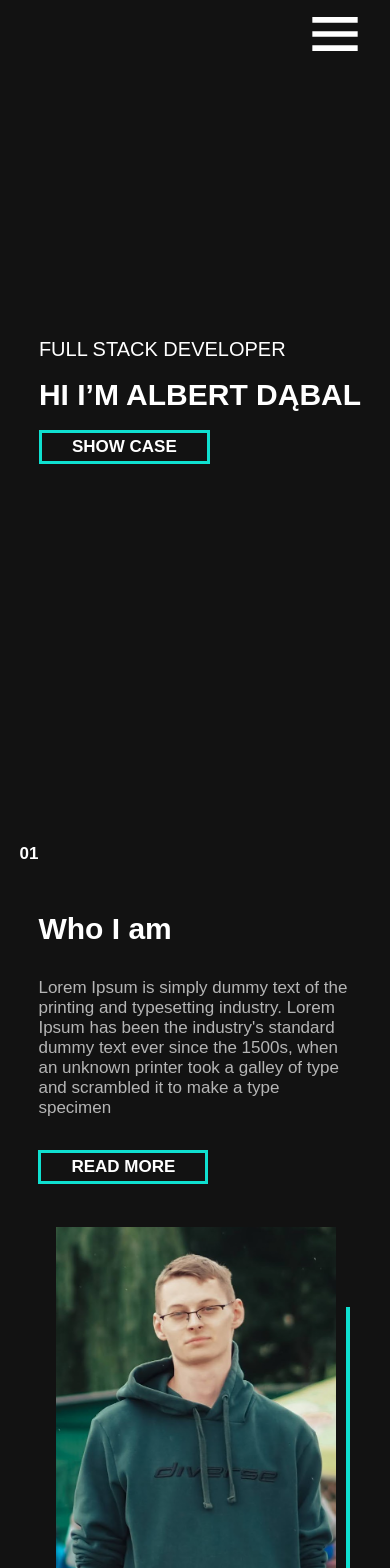
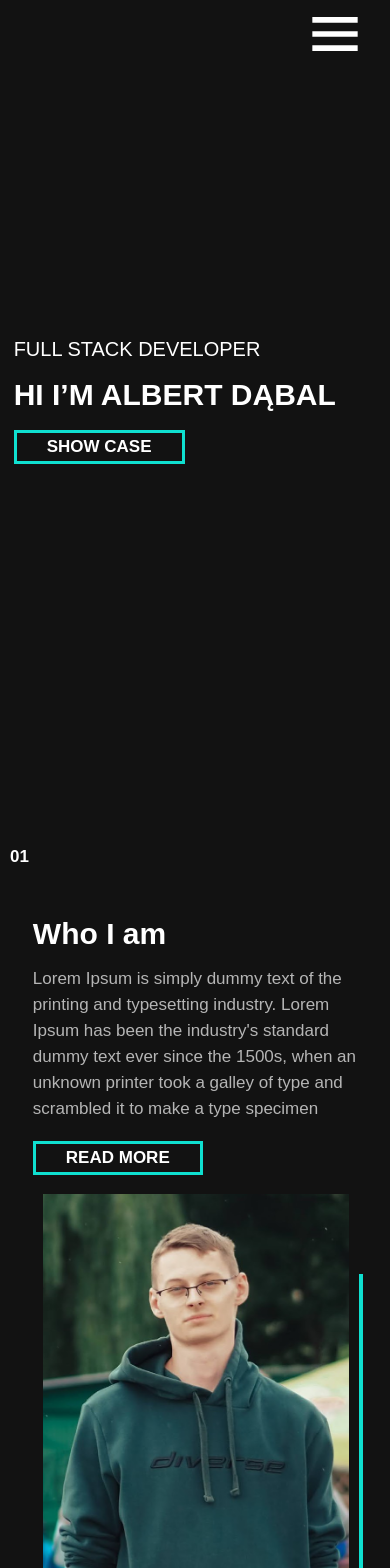
Before and after one commit to AlbertDabal/Portfolio, a React (Create React App) app in the folder frontend/: page / in a window 390 px wide. Shown: the top 1568 px of the page. Built offline with nearby package versions, Linux system fonts and the light colour scheme.

Commit message:
add Project switch and edit style on mobile

```diff
--- a/frontend/src/components/atoms/paragraph/Paragraph.tsx
+++ b/frontend/src/components/atoms/paragraph/Paragraph.tsx
@@ -10,6 +10,7 @@ interface Props {
 export const Paragraph = styled.h3<Props>`
   font-size: ${({ theme, small }) => (small ? theme.fontSize.s : theme.fontSize.l)};
   font-weight: ${({ bold }) => (bold ? '800' : '400')};
+  line-height: 26px;
   color: ${({ small, other, theme }) =>
     other ? (small ? theme.secondaryColor : theme.themeColor) : theme.primaryColor};
 `;
--- a/frontend/src/components/molecues/navbar/Navbar.tsx
+++ b/frontend/src/components/molecues/navbar/Navbar.tsx
@@ -12,5 +12,5 @@ export const Navbar = () => {
     window.addEventListener('resize', updateWidthAndHeight);
     return () => window.removeEventListener('resize', updateWidthAndHeight);
   });
-  return <>{window.innerWidth >= 950 ? <NavbarDesktop /> : <NavbarMobile />}</>;
+  return <>{window.innerWidth >= 1000 ? <NavbarDesktop /> : <NavbarMobile />}</>;
 };
--- a/frontend/src/components/molecues/navbar/navbar-desktop/NavbarDesktop.tsx
+++ b/frontend/src/components/molecues/navbar/navbar-desktop/NavbarDesktop.tsx
@@ -15,7 +15,7 @@ const WrapperMain = styled.div`
 
 const StyledLink = styled(Link)`
   font-size: ${({ theme }) => theme.fontSize.m};
-  font-weight: 400;
+  font-weight: 800;
   color: ${({ theme }) => theme.primaryColor};
   cursor: pointer;
   user-select: none;
@@ -27,15 +27,17 @@ const Wrapper = styled.nav`
   display: flex;
   justify-content: space-between;
   text-align: center;
+  align-items: center;
 
   padding: 30px 10px;
 `;
 
 const Menu = styled.ul`
   display: flex;
+  align-items: center;
   width: 700px;
   > .active {
-    border-bottom: 1px solid #333;
+    color: ${({ theme }) => theme.themeColor};
   }
   justify-content: space-between;
 `;
--- a/frontend/src/components/molecues/navbar/projects-item/MyProjectsItem.tsx
+++ b/frontend/src/components/molecues/navbar/projects-item/MyProjectsItem.tsx
@@ -10,10 +10,18 @@ const Image = styled.img`
   height: 35vh;
 `;
 
-const Wrapper = styled.div``;
+const Wrapper = styled.div`
+  display: flex;
+  flex-direction: column;
+  justify-content: space-between;
+  height: 100vh;
+  align-items: flex-start;
+`;
 
 interface Props {
   dataItem: Project;
+  index?: number;
+  length?: number;
 }
 
 interface Project {
@@ -24,11 +32,11 @@ interface Project {
   link: string;
 }
 
-export const MyProjectsItem = ({ dataItem }: Props) => {
+export const MyProjectsItem = ({ dataItem, index, length }: Props) => {
   return (
     <Wrapper>
       <Paragraph small bold>
-        01/05
+        {`0${index}/0${length}`}
       </Paragraph>
 
       <Paragraph bold>{dataItem.name}</Paragraph>
@@ -37,7 +45,7 @@ export const MyProjectsItem = ({ dataItem }: Props) => {
         {dataItem.description}
       </Paragraph>
       <Button>read more</Button>
-      <Image src={dataItem.images} />
+      <Image src={process.env.PUBLIC_URL + '/images/projects' + dataItem.images} />
     </Wrapper>
   );
 };
--- a/frontend/src/components/organisms/about-me/AboutMe.tsx
+++ b/frontend/src/components/organisms/about-me/AboutMe.tsx
@@ -11,6 +11,14 @@ const Wrapper = styled.div`
   justify-content: space-between;
   align-items: flex-start;
   height: 80vh;
+
+  @media (min-width: 499px) {
+    flex-direction: row;
+    width: 100%;
+    justify-content: space-between;
+    align-items: center;
+    height: 60vh;
+  }
 `;
 
 const Image = styled.img`
@@ -18,28 +26,46 @@ const Image = styled.img`
   height: auto;
   box-shadow: 47px 47px 0px -43px #0fe0d0;
   padding: 10px;
+
+  @media (min-width: 499px) {
+    height: 60vh;
+  }
 `;
 
-const WrapperImage = styled.div`
-  width: 100%;
+const Description = styled.div`
+  height: 100vh;
   display: flex;
-  justify-content: center;
+  flex-direction: column;
+  justify-content: space-around;
+  align-items: flex-start;
+
+  @media (min-width: 499px) {
+    height: 60vh;
+    padding-right: 10%;
+  }
+`;
+
+const StyledButton = styled(Button)`
+  @media (min-width: 499px) {
+    margin-top: 10vh;
+  }
 `;
 
 export const AboutMe = () => {
   return (
     <BasicTemplate index={1} id="about-me">
       <Wrapper>
-        <Paragraph bold>Who I am</Paragraph>
-        <Paragraph small other>
-          Lorem Ipsum is simply dummy text of the printing and typesetting industry. Lorem Ipsum has been the industry's
-          standard dummy text ever since the 1500s, when an unknown printer took a galley of type and scrambled it to
-          make a type specimen
-        </Paragraph>
-        <Button>read more</Button>
-        <WrapperImage>
-          <Image src={profile} alt={profile} />
-        </WrapperImage>
+        <Description>
+          <Paragraph bold>Who I am</Paragraph>
+          <Paragraph small other>
+            Lorem Ipsum is simply dummy text of the printing and typesetting industry. Lorem Ipsum has been the
+            industry's standard dummy text ever since the 1500s, when an unknown printer took a galley of type and
+            scrambled it to make a type specimen
+          </Paragraph>
+          <StyledButton>read more</StyledButton>
+        </Description>
+
+        <Image src={profile} alt={profile} />
       </Wrapper>
     </BasicTemplate>
   );
--- a/frontend/src/components/organisms/main/Main.tsx
+++ b/frontend/src/components/organisms/main/Main.tsx
@@ -5,14 +5,18 @@ import styled from 'styled-components';
 
 const Wrapper = styled.div`
   height: 100vh;
+  width: 93%;
   display: flex;
   align-items: flex-start;
   padding-top: 40vh;
 
-  padding-left: 10px;
   flex-direction: column;
   justify-content: space-between;
   padding-bottom: 45vh;
+
+  @media (min-width: 499px) {
+    width: 80%;
+  }
 `;
 
 export const Main = () => {
--- a/frontend/src/components/organisms/my-projects/MyProjects.tsx
+++ b/frontend/src/components/organisms/my-projects/MyProjects.tsx
@@ -14,7 +14,7 @@ const Wrapper = styled.div`
   flex-direction: column;
   justify-content: space-between;
   align-items: flex-start;
-  height: 82vh;
+  height: 80vh;
 `;
 
 const Top = styled.div`
@@ -33,6 +33,7 @@ const Top = styled.div`
 `;
 
 const Bottom = styled.div`
+  margin-top: 20px;
   > svg {
     cursor: pointer;
     color: #585858;
@@ -44,16 +45,32 @@ const Bottom = styled.div`
 
 export const MyProjects = () => {
   const [selectItem, setSelectItem] = useState(0);
+
+  const NextProject = () => {
+    if (ProjectsData.length > selectItem + 1) {
+      setSelectItem(selectItem + 1);
+    } else {
+    }
+  };
+
+  const PrevProject = () => {
+    if (0 > selectItem - 1) {
+      setSelectItem(0);
+    } else {
+      setSelectItem(selectItem - 1);
+    }
+  };
+
   return (
     <BasicTemplate index={3} id="my-project">
       <Wrapper>
         <Top>
           <Heading bold>I created At</Heading>
-          <FiArrowRight />
+          <FiArrowRight onClick={() => NextProject()} />
         </Top>
-        <MyProjectsItem dataItem={ProjectsData[selectItem]} />
+        <MyProjectsItem index={selectItem + 1} length={ProjectsData.length} dataItem={ProjectsData[selectItem]} />
         <Bottom>
-          <FiArrowLeft />
+          <FiArrowLeft onClick={() => PrevProject()} />
         </Bottom>
       </Wrapper>
     </BasicTemplate>
--- a/frontend/src/components/organisms/skills/Skills.tsx
+++ b/frontend/src/components/organisms/skills/Skills.tsx
@@ -28,12 +28,26 @@ const Describe = styled.div`
   padding: 10%;
 `;
 
+const Item = styled.div`
+  display: flex;
+  width: 100%;
+  flex-direction: column;
+
+  @media (min-width: 499px) {
+    width: 80%;
+    display: grid;
+    justify-items: center;
+    margin-top: 10vh;
+    grid-template-columns: repeat(4, 1fr);
+  }
+`;
+
 export const Skills = () => {
   return (
     <BasicTemplate index={2}>
       <Wrapper>
         <StyledHeading bold>Skills</StyledHeading>
-
+        <Item>
           {SkillData.map((item) => (
             <Main>
               <Paragraph bold other>
@@ -46,6 +60,7 @@ export const Skills = () => {
               </Describe>
             </Main>
           ))}
+        </Item>
       </Wrapper>
     </BasicTemplate>
   );
--- a/frontend/src/data/ProjectsData.tsx
+++ b/frontend/src/data/ProjectsData.tsx
@@ -1,18 +1,16 @@
 export const ProjectsData = [
   {
     name: 'Mines.pl',
-    technology: ['HTML 5', 'CSS', 'JavaScript', 'React', 'React Native'],
-    description:
-      'Lorem Ipsum is simply dummy text of the printing and typesetting industry. Lorem Ipsum has been the industry',
-    images: 'images/project/project-1.png',
+    technology: ['Express', 'React', 'FB API'],
+    description: 'Webpage for mines.pl which gets posts from facebook with specific tag and shows actual status severs',
+    images: '/project-1.png',
     link: 'https://www.figma.com/file/ObsrE5WGcfg4joiPttHxNB/Untitled?node-id=27%3A190'
   },
   {
     name: 'Fotostudyjne.pl',
     technology: ['HTML 5', 'CSS', 'JavaScript', 'React', 'React Native'],
-    description:
-      'Lorem Ipsum is simply dummy text of the printing and typesetting industry. Lorem Ipsum has been the industry',
-    images: 'images/project/project-1.png',
+    description: 'Strona internetowa dla firmy fotostudyjne.pl',
+    images: '/project-2.png',
     link: 'https://www.figma.com/file/ObsrE5WGcfg4joiPttHxNB/Untitled?node-id=27%3A190'
   }
 ];
--- a/frontend/src/templates/BasicTemplate.tsx
+++ b/frontend/src/templates/BasicTemplate.tsx
@@ -10,13 +10,30 @@ interface Props {
 
 const Wrapper = styled.div`
   min-height: 100vh;
-  width: 90%;
+  width: 100%;
   display: flex;
+  justify-content: center;
+
+  @media (min-width: 499px) {
+    padding-top: 30px;
+  }
+
+  @media (min-width: 499px) {
+    width: 85%;
+  }
 `;
 
 const Main = styled.div`
   margin-top: 8vh;
   width: 90%;
+
+  @media (min-width: 499px) {
+    padding: 0% 3%;
+  }
+
+  @media (max-width: 1180px) {
+    padding: 0% 1%;
+  }
 `;
 
 export const BasicTemplate = ({ children, index, id }: Props) => {
```
Also changed, not shown: frontend/public/images/projects/project-1.png (renamed from frontend/src/images/project/project-1.png), frontend/public/images/projects/project-2.png (added). Lines whose indentation alone changed are shown as unchanged.
